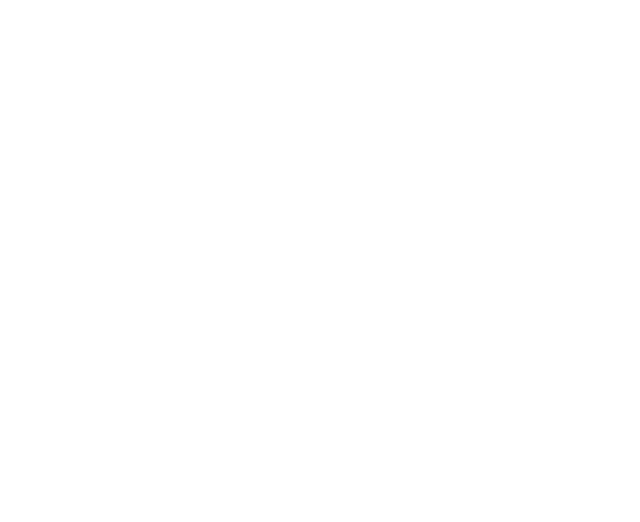
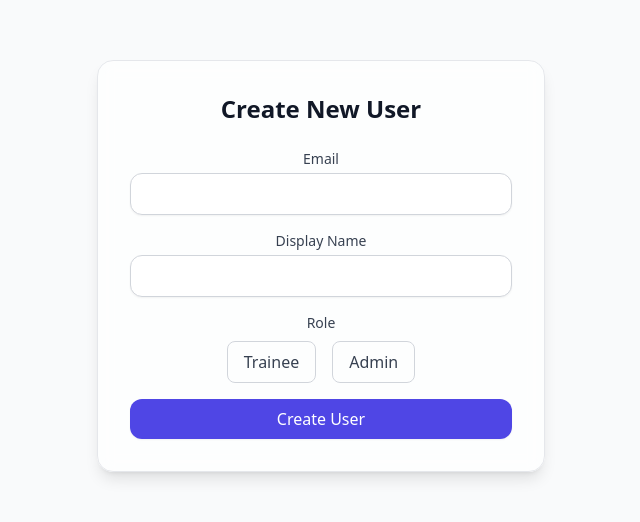
Before and after one commit to Sep-Brookhuis/code-compass-frontend-sep, a React (Vite) app: page /create_user in a window 1280 px wide. Before the commit this address had no page. Shown: the part 166-688 px from the top of the page, without its empty margins (319-959 px from the left). Built offline with nearby package versions, Linux system fonts and the light colour scheme.

Commit message:
pre error handling commit

```diff
--- a/src/App.tsx
+++ b/src/App.tsx
@@ -1,15 +1,20 @@
-import './App.css'
-import LoginPage from "./pages/LoginPage.tsx"
-import HomePage from "./pages/HomePage.tsx"
+import './App.css';
+import LoginPage from "./pages/LoginPage.tsx";
+import HomePage from "./pages/HomePage.tsx";
 import { Routes, Route } from "react-router-dom";
+import CreateUserPage from "./pages/CreateUserPage.tsx";
+import Page403 from "./pages/Page403.tsx";
 
 
 function App() {
   return (
       <Routes>
         <Route path="/" element={<LoginPage />} />
+
         <Route path="/login" element={<LoginPage />} />
         <Route path="/home" element={<HomePage />} />
+        <Route path="/create_user" element={<CreateUserPage />} />
+        <Route path="/403" element={<Page403 />} />
       </Routes>
   );
 }
--- /dev/null
+++ b/src/components/Component403.tsx
@@ -0,0 +1,16 @@
+import "./admin_page.css";
+
+function Component403() {
+  return (
+    <div className="page-wrap">
+      <div className="card text-center">
+        <h1 className="title">403 — Forbidden</h1>
+        <p className="subtitle">
+          You don’t have permission to access this page.
+        </p>
+      </div>
+    </div>
+  );
+}
+
+export default Component403;
--- /dev/null
+++ b/src/components/CreateUserPageComponent.tsx
@@ -0,0 +1,73 @@
+import "./admin_page.css";
+
+function CreateUserPageComponent() {
+  async function handleSubmit(e: React.FormEvent<HTMLFormElement>) {
+    e.preventDefault();
+
+    const formData = new FormData(e.currentTarget);
+    const email = String(formData.get("email"));
+    const displayName = String(formData.get("display_name"));
+    const role = String(formData.get("role"));
+
+    await fetch("http://127.0.0.1:5000/api/create_user", {
+    method: "POST",
+    credentials: "include",
+    headers: { "Content-Type": "application/json" },
+    body: JSON.stringify({email,displayName,role}),
+    });
+  }
+
+  return (
+    <div className="page-wrap">
+      <div className="card">
+        <h1 className="title">Create New User</h1>
+
+        <form onSubmit={handleSubmit} className="form">
+          <div>
+            <label htmlFor="email" className="label">Email</label>
+            <input
+              id="email"
+              type="email"
+              name="email"
+              required
+              className="input"
+              autoComplete="email"
+            />
+          </div>
+
+          <div>
+            <label htmlFor="display_name" className="label">Display Name</label>
+            <input
+              id="display_name"
+              type="text"
+              name="display_name"
+              required
+              className="input"
+            />
+          </div>
+
+            <div>
+                <label className="label">Role</label>
+                <div className="radio-group">
+                    <label className="radio-option">
+                        <input type="radio" name="role" value="TRAINEE" required/>
+                        <span>Trainee</span>
+                    </label>
+
+                    <label className="radio-option">
+                        <input type="radio" name="role" value="ADMIN" required/>
+                        <span>Admin</span>
+                    </label>
+                </div>
+            </div>
+
+          <button type="submit" className="btn btn-primary">
+            Create User
+          </button>
+        </form>
+      </div>
+    </div>
+  );
+}
+
+export default CreateUserPageComponent;
--- a/src/components/HomePageComponent.tsx
+++ b/src/components/HomePageComponent.tsx
@@ -1,11 +1,25 @@
+import { useNavigate } from "react-router-dom";
 import "./admin_page.css";
 
 function HomePageComponent() {
+  const navigate = useNavigate();
+
   return (
     <div className="page-wrap">
       <div className="card text-center">
-        <h1 className="title">Welcome, admin</h1>
+        <h1 className="title">Welcome, Admin</h1>
         <p className="subtitle">You have successfully logged in.</p>
+
+        <div className="mt-6">
+          <button
+            type="button"
+            onClick={() => navigate("/create_user", { replace: false })}
+            className="btn btn-primary"
+            aria-label="Create a new user"
+          >
+            Create New User
+          </button>
+        </div>
       </div>
     </div>
   );
--- a/src/components/admin_page.css
+++ b/src/components/admin_page.css
@@ -13,3 +13,38 @@
 .subtitle {
   @apply mt-2 text-sm text-gray-500;
 }
+
+.input,
+select.input {
+  @apply w-full block mx-auto px-4 py-2 rounded-xl border border-gray-300 bg-white text-gray-900;
+  @apply focus:outline-none focus:ring-2 focus:ring-indigo-500 focus:border-indigo-500;
+  line-height: 1.5;
+  box-sizing: border-box;
+}
+
+select.input {
+  appearance: none;
+  -webkit-appearance: none;
+  -moz-appearance: none;
+}
+
+.radio-group {
+  @apply flex justify-center gap-4 mt-2;
+}
+
+.radio-option {
+  @apply flex items-center cursor-pointer;
+}
+
+.radio-option input[type="radio"] {
+  display: none; /* hide default circle */
+}
+
+.radio-option span {
+  @apply px-4 py-2 rounded-lg border border-gray-300 text-gray-700;
+  @apply transition-colors duration-200;
+}
+
+.radio-option input[type="radio"]:checked + span {
+  @apply bg-indigo-600 text-white border-indigo-600;
+}
--- a/src/components/login.css
+++ b/src/components/login.css
@@ -25,7 +25,7 @@
 .input {
   @apply w-full rounded-xl border border-gray-300 bg-white px-3 py-2 text-gray-900
          shadow-sm focus:outline-none focus:ring-2 focus:ring-indigo-500 focus:border-indigo-500
-         disabled:opacity-60 disabled:cursor-not-allowed;
+         disabled:opacity-60 disabled:cursor-not-allowed text-center;
 }
 
 .btn {
--- /dev/null
+++ b/src/pages/CreateUserPage.tsx
@@ -0,0 +1,9 @@
+import CreateUserPageComponent from "../components//CreateUserPageComponent.tsx";
+
+function CreateUserPage() {
+    return (
+        <CreateUserPageComponent></CreateUserPageComponent>
+    )
+}
+
+export default CreateUserPage;
--- /dev/null
+++ b/src/pages/Page403.tsx
@@ -0,0 +1,9 @@
+import Component403 from "../components/Component403.tsx";
+
+function Page403(){
+    return(
+        <Component403></Component403>
+    )
+}
+
+export default Page403;
```
